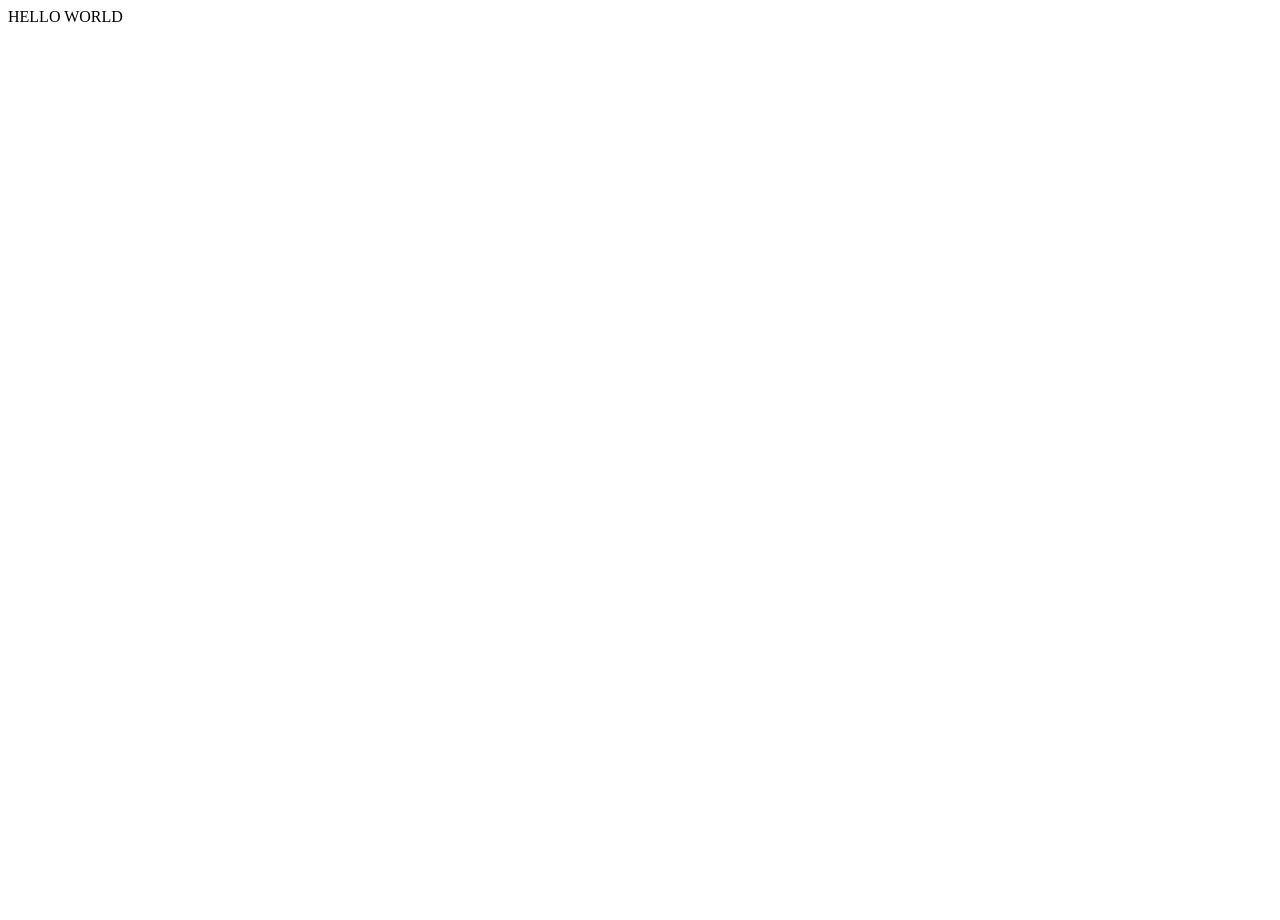
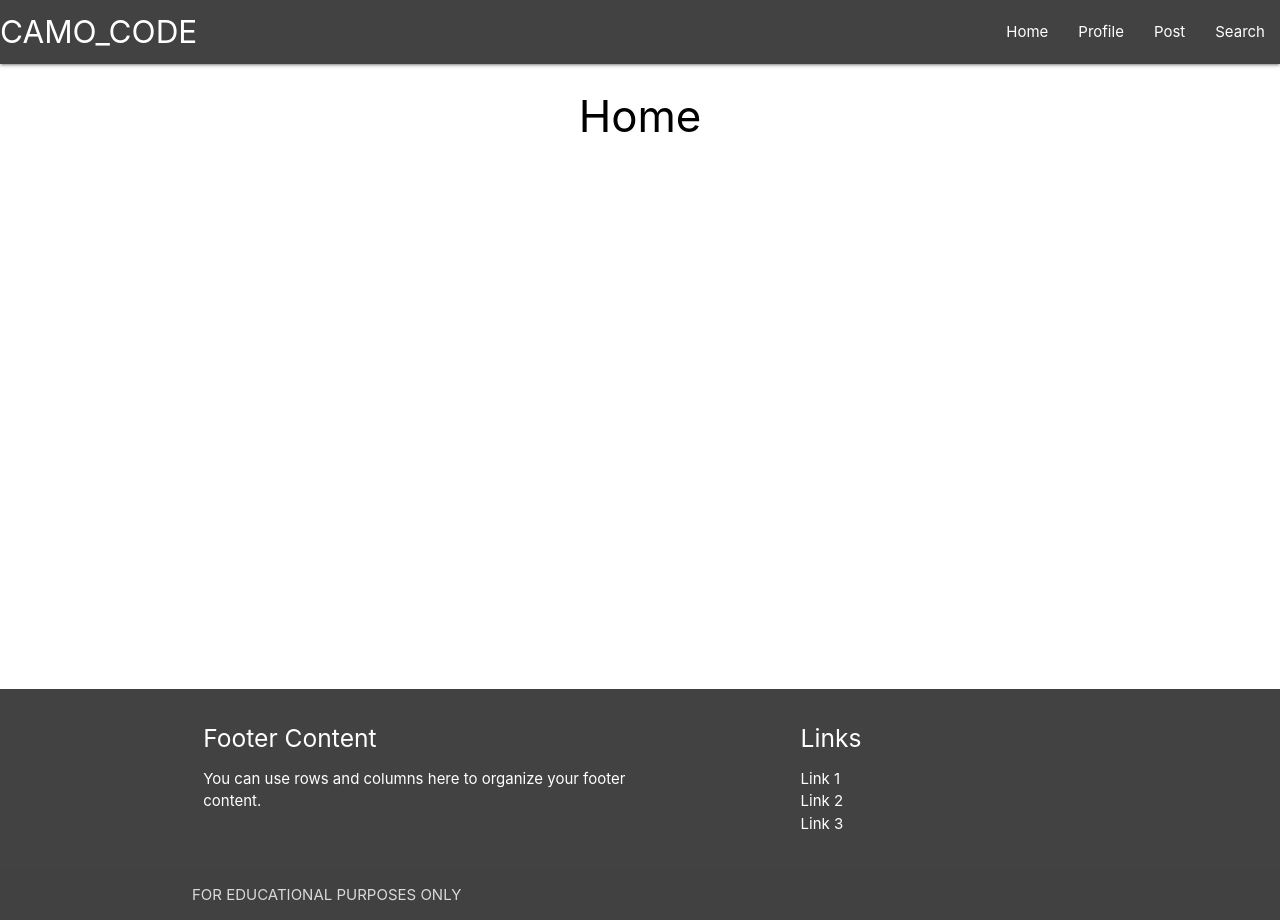
Before and after one commit to CHRISHA1122/milestone-project-3, a Flask app: page / in a window 1280 px wide. Before the commit the page is almost empty. Run offline with Flask 3, Linux system fonts and the light colour scheme.

Commit message:
Added base.html

```diff
--- a/app.py
+++ b/app.py
@@ -1,8 +1,11 @@
 import os
-from camo_code import app
+from camo_code import app, db
 
 
 if __name__ == "__main__":
+    with app.app_context():
+        db.create_all()
+
     app.run(
         host=os.environ.get("IP"),
         port=int(os.environ.get("PORT")),
--- a/camo_code/models.py
+++ b/camo_code/models.py
@@ -39,3 +39,9 @@ class Comment(db.Model):
     # schema for the Comment model
     id = db.Column(db.Integer, primary_key=True)
     body = db.Column(db.String(140))
+    timestamp = db.Column(db.DateTime, index=True, default=datetime.utcnow)
+    user_id = db.Column(db.Integer, db.ForeignKey('user.id'))
+    post_id = db.Column(db.Integer, db.ForeignKey('post.id'))
+
+    def __repr__(self):
+        return '<Comment {}>'.format(self.body)
--- a/camo_code/routes.py
+++ b/camo_code/routes.py
@@ -2,7 +2,7 @@ from flask import render_template, request, redirect, url_for, flash
 from flask_login import login_user, logout_user, login_required, current_user
 from werkzeug.security import generate_password_hash, check_password_hash
 from camo_code import app, db
-from camo_code import User, Post, Comment
+from camo_code.models import User, Post, Comment
 
 
 @app.route("/")
--- /dev/null
+++ b/camo_code/static/css/style.css
@@ -0,0 +1,9 @@
+body {
+    display: flex;
+    min-height: 100vh;
+    flex-direction: column;
+  }
+
+  main {
+    flex: 1 0 auto;
+  }
--- /dev/null
+++ b/camo_code/static/js/script.js
@@ -0,0 +1,5 @@
+document.addEventListener('DOMContentLoaded', function() {
+    // sidenav initialization
+    let sidenav = document.querySelectorAll('.sidenav');
+    M.Sidenav.init(sidenav);
+  });
--- /dev/null
+++ b/camo_code/templates/base.html
@@ -0,0 +1,78 @@
+<!DOCTYPE html>
+<html lang="en">
+
+<head>
+    <meta charset="UTF-8">
+    <meta http-equiv="X-UA-Compatible" content="IE=edge">
+    <meta name="viewport" content="width=device-width, initial-scale=1.0">
+    <!-- Link for Fontawesome -->
+    <link rel="stylesheet" href="https://cdnjs.cloudflare.com/ajax/libs/font-awesome/5.15.3/css/all.min.css"
+        integrity="sha512-iBBXm8fW90+nuLcSKlbmrPcLa0OT92xO1BIsZ+ywDWZCvqsWgccV3gFoRBv0z+8dLJgyAHIhR35VZc2oM/gI1w=="
+        crossorigin="anonymous" referrerpolicy="no-referrer">
+    <!-- Link for Materialize -->
+    <link rel="stylesheet" href="https://cdnjs.cloudflare.com/ajax/libs/materialize/1.0.0/css/materialize.min.css"
+        type="text/css">
+    <link rel="stylesheet" href="{{ url_for('static', filename='css/style.css') }}" type="text/css">
+    <title>CAMO_CODE</title>
+</head>
+
+<body>
+
+    <header>
+        <!-- top navbar -->
+        <nav class="grey darken-3">
+            <div class="nav-wrapper">
+                <a href="{{ url_for('home') }}" class="brand-logo">CAMO_CODE</a>
+                <a href="#" data-target="mobile-demo" class="sidenav-trigger"><i class="fas fa-bars"></i></a>
+                <ul class="right hide-on-med-and-down">
+                    <li><a href="{{ url_for('home') }}">Home</a></li>
+                    <li><a href="">Profile</a></li>
+                    <li><a href="">Post</a></li>
+                    <li><a href="">Search</a></li>
+                </ul>
+            </div>
+        </nav>
+        <!-- mobile sidenav -->
+        <ul class="sidenav" id="mobile-demo">
+            <li><a href="{{ url_for('home') }}">Home</a></li>
+            <li><a href="">Profile</a></li>
+            <li><a href="">Post</a></li>
+            <li><a href="">Search</a></li>
+        </ul>
+    </header>
+
+    <main class="container">
+        {% block content %}
+        {% endblock %}
+    </main>
+
+    <footer class="page-footer grey darken-3">
+        <div class="container">
+          <div class="row">
+            <div class="col l6 s12">
+              <h5 class="white-text">Footer Content</h5>
+              <p class="white-text text-lighten-4">You can use rows and columns here to organize your footer content.</p>
+            </div>
+            <div class="col l4 offset-l2 s12">
+              <h5 class="white-text">Links</h5>
+              <ul>
+                <li><a class="white-text text-lighten-3" href="#!">Link 1</a></li>
+                <li><a class="white-text text-lighten-3" href="#!">Link 2</a></li>
+                <li><a class="white-text text-lighten-3" href="#!">Link 3</a></li>
+              </ul>
+            </div>
+          </div>
+        </div>
+        <div class="footer-copyright">
+          <div class="container">
+          FOR EDUCATIONAL PURPOSES ONLY
+          </div>
+        </div>
+      </footer>
+
+    <!-- Link for Materialize JS -->
+    <script src="https://cdnjs.cloudflare.com/ajax/libs/materialize/1.0.0/js/materialize.min.js"></script>
+    <script src="{{ url_for('static', filename='js/script.js') }}"></script>
+</body>
+
+</html>
--- a/camo_code/templates/home.html
+++ b/camo_code/templates/home.html
@@ -1,12 +1,6 @@
-<!DOCTYPE html>
-<html lang="en">
-<head>
-    <meta charset="UTF-8">
-    <meta http-equiv="X-UA-Compatible" content="IE=edge">
-    <meta name="viewport" content="width=device-width, initial-scale=1.0">
-    <title>CAMO_CODE</title>
-</head>
-<body>
-    HELLO WORLD
-</body>
-</html>
+{% extends "base.html" %}
+{% block content %}
+
+<h3 class="black-text center-align">Home</h3>
+
+{% endblock %}
```
